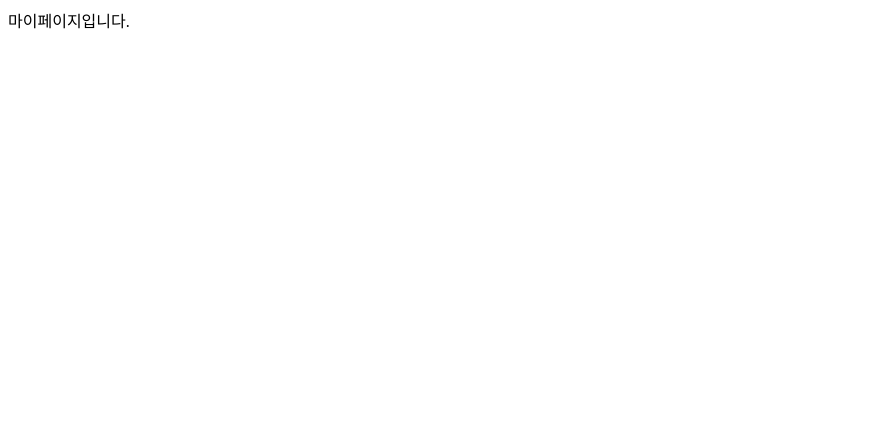
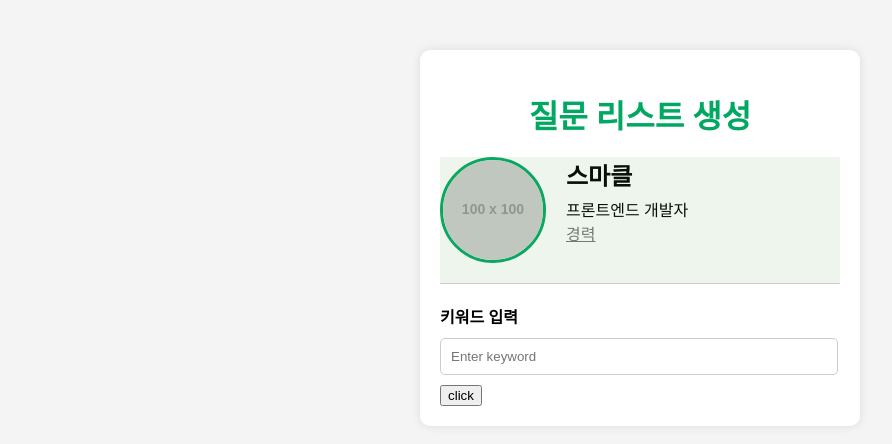
Before and after one commit to 2024-smarthon/linky, a website: page client/pages/mypage.html in a window 1280 px wide. Shown: the whole page, without its empty margins (0-892 px from the left). Drawn offline with Linux system fonts and the light colour scheme; placeholder pictures from the web are drawn by us.

Commit message:
멘토 질문 키워드

```diff
--- /dev/null
+++ b/client/js/gpt.js
@@ -0,0 +1,57 @@
+/*
+// OpenAI 패키지를 require로 가져오기
+const OpenAI = require('openai');
+
+// OpenAI API 키 설정
+const apiKey = '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';
+const openai = new OpenAI({ key: apiKey });
+
+async function startChat(keyword) {
+  try {
+    const response = await openai.Completion.create({
+      engine: 'text-davinci-003', // 엔진을 선택하세요 (gpt-3.5-turbo도 가능)
+      messages: [
+        { role: 'system', content: 'You are a helpful assistant.' },
+        { role: 'user', content: '안녕하세요.' },
+      ],
+    });
+
+    // 특정 키워드에 대한 예의있는 질문 생성
+    const userMessage = { role: 'user', content: `${keyword}라는 키워드를 가지고 현업 멘토에게 할 수 있는 질문들을 만들어줄래?` };
+    response.choices[0].message.content = userMessage.content;
+    response.messages.push(userMessage);
+
+    // 생성된 질문 출력
+    console.log(response.choices[0].message.content);
+  } catch (error) {
+    console.error('API 호출 중 오류 발생:', error);
+  }
+}
+*/
+
+
+// JavaScript를 사용하여 hover 이벤트 구현
+const mentorInfo = document.querySelector('.mentor-info');
+const careerDetails = mentorInfo.querySelector('.career-details');
+
+mentorInfo.addEventListener('mouseenter', function() {
+    careerDetails.style.display = 'block';
+});
+
+mentorInfo.addEventListener('mouseleave', function() {
+    careerDetails.style.display = 'none';
+});
+
+async function get() {
+  const keywordInput = document.getElementById('keywordInput');
+  // input에 입력된 값을 가져오기
+  const keywordValue = keywordInput.value;
+  // keywordValue에는 input에 입력된 값이 들어있음;
+  console.log(keywordValue);
+  // await startChat(keywordValue);
+}
+
+/*
+// ChatGPT 대화 시작
+startChat();
+*/
--- /dev/null
+++ b/client/package.json
@@ -0,0 +1,5 @@
+{
+  "dependencies": {
+    "openapi": "^1.0.1"
+  }
+}
--- a/client/pages/mypage.html
+++ b/client/pages/mypage.html
@@ -1,11 +1,133 @@
 <!DOCTYPE html>
 <html lang="en">
-    <head>
-        <meta charset="UTF-8" />
-        <meta name="viewport" content="width=device-width, initial-scale=1.0" />
-        <title>우리가 연결되는 시간, 링키</title>
-    </head>
-    <body>
-        마이페이지입니다.
-    </body>
+<head>
+    <meta charset="UTF-8">
+    <meta name="viewport" content="width=device-width, initial-scale=1.0">
+    <title>질문 리스트 생성</title>
+    <style>
+        body {
+            font-family: Arial, sans-serif;
+            margin: 0;
+            padding: 0;
+            background-color: #f4f4f4; /* 전체 페이지의 배경색 변경 */
+        }
+
+        .container {
+            background-color: #fff; /* 제목 아래의 텍스트가 입력되는 전체 구역의 색 변경 */
+            padding: 20px;
+            border-radius: 10px;
+            box-shadow: 0 0 10px rgba(0, 0, 0, 0.1);
+            width: 400px;
+            margin: 50px auto; /* 화면 중앙에 정렬 */
+        }
+
+        h1 {
+            text-align: center;
+            color: #01A862;
+            font-family: Inter;
+            font-size: 32px;
+            font-style: normal;
+            font-weight: 600;
+            line-height: normal;
+            margin-bottom: 20px; /* 제목과 내용 사이 간격 추가 */
+        }
+
+        .mentor-info {
+            margin-bottom: 20px;
+            border-bottom: 1px solid #ccc;
+            padding-bottom: 20px;
+            overflow: hidden;
+            position: relative;
+        }
+
+        .mentor-info img {
+            width: 100px;
+            height: 100px;
+            border-radius: 50%;
+            margin-right: 20px;
+            float: left;
+            border: 3px solid #01A862; /* 수정된 부분: 초록색 테두리 두께 조정 */
+        }
+
+        .mentor-info h2 {
+            margin-top: 0;
+            margin-bottom: 5px;
+        }
+
+        .mentor-info p {
+            margin: 0;
+        }
+
+        .occupation {
+            color: black;
+        }
+
+        .career {
+            color: #777;
+            cursor: pointer;
+            text-decoration: underline;
+        }
+
+        .career-details {
+            position: absolute;
+            top: 100%;
+            left: 0;
+            background-color: #fff;
+            padding: 5px;
+            border: 1px solid #ccc;
+            border-radius: 5px;
+            display: none;
+        }
+
+        .keyword-input {
+            width: calc(100% - 24px);
+            padding: 10px;
+            margin-bottom: 10px;
+            border: 1px solid #ccc;
+            border-radius: 5px;
+            margin-top: 5px; /* 추가된 부분: label과 input 간격 조정 */
+        }
+
+        .keyword-label {
+            font-weight: bold;
+            margin-bottom: 5px;
+            display: block; /* 추가된 부분: label을 block 요소로 변경 */
+        }
+
+        .mentor-info:before {
+            content: "";
+            position: absolute;
+            top: -3px;
+            left: -3px;
+            right: -3px;
+            bottom: -3px;
+            border-radius: 8px; /* 수정된 부분: 테두리의 둥근 정도 조정 */
+            background: rgba(79, 157, 77, 0.10); /* 수정된 부분: 초록 띠의 색상 변경 */
+        }
+    </style>
+</head>
+<body>
+    <div class="container">
+        <h1>질문 리스트 생성</h1>
+
+        <div class="mentor-info" data-keywords="멘토, 프론트엔드, 개발자">
+            <img src="https://via.placeholder.com/100" alt="Mentor Image">
+            <div>
+                <h2>스마클</h2>
+                <p class="occupation">프론트엔드 개발자</p>
+                <p class="career">경력</p>
+                <div class="career-details">
+                    <p>세종대학교 (2000-2012)</p>
+                    <p>미리캔버스 (2012-2014)</p>
+                </div>
+            </div>
+        </div>
+
+        <label for="keywordInput" class="keyword-label">키워드 입력</label>
+        <input type="text" id="keywordInput" class="keyword-input" placeholder="Enter keyword" />
+        <input type="button" value="click" onclick="get()" />
+     </div>
+
+     <script src="../js/gpt.js"></script>
+</body>
 </html>
```
Also changed, not shown: 2 other files.
